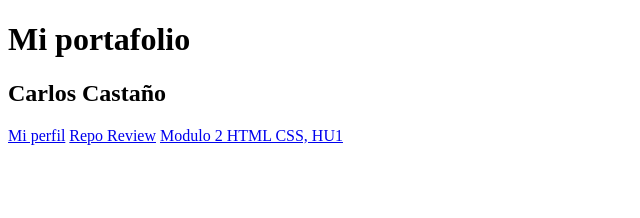
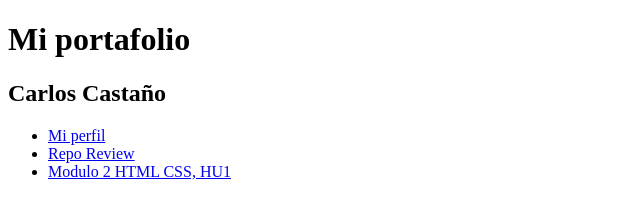
Before and after one commit to CarlosDcastano/Portafolio, a plain HTML site: page index.html in a window 1280 px wide. Shown: the whole page, without its empty margins (0-640 px from the left). Drawn offline with Linux system fonts and the light colour scheme.

Commit message:
Historia de usuario 1 mod 2

```diff
--- a/index.html
+++ b/index.html
@@ -8,9 +8,14 @@
 <body>
     <h1>Mi portafolio</h1>
     <h2>Carlos Castaño</h2>
+    <nav>
+        <ul>
+            <li><a href="https://github.com/CarlosDcastano">Mi perfil</a></li>
+            <li> <a href="https://github.com/CarlosDcastano/Riwi.git">Repo Review</a></li>
+            <li><a href="https://github.com/CarlosDcastano/US1M2.git">Modulo 2 HTML CSS, HU1 </a></li>
+        </ul>
 
-    <a href="https://github.com/CarlosDcastano">Mi perfil</a>
-    <a href="https://github.com/CarlosDcastano/Riwi.git">Repo Review</a>
-    <a href="https://github.com/CarlosDcastano/US1M2.git">Modulo 2 HTML CSS, HU1 </a>
+    </nav>
+
 </body>
 </html>
```
